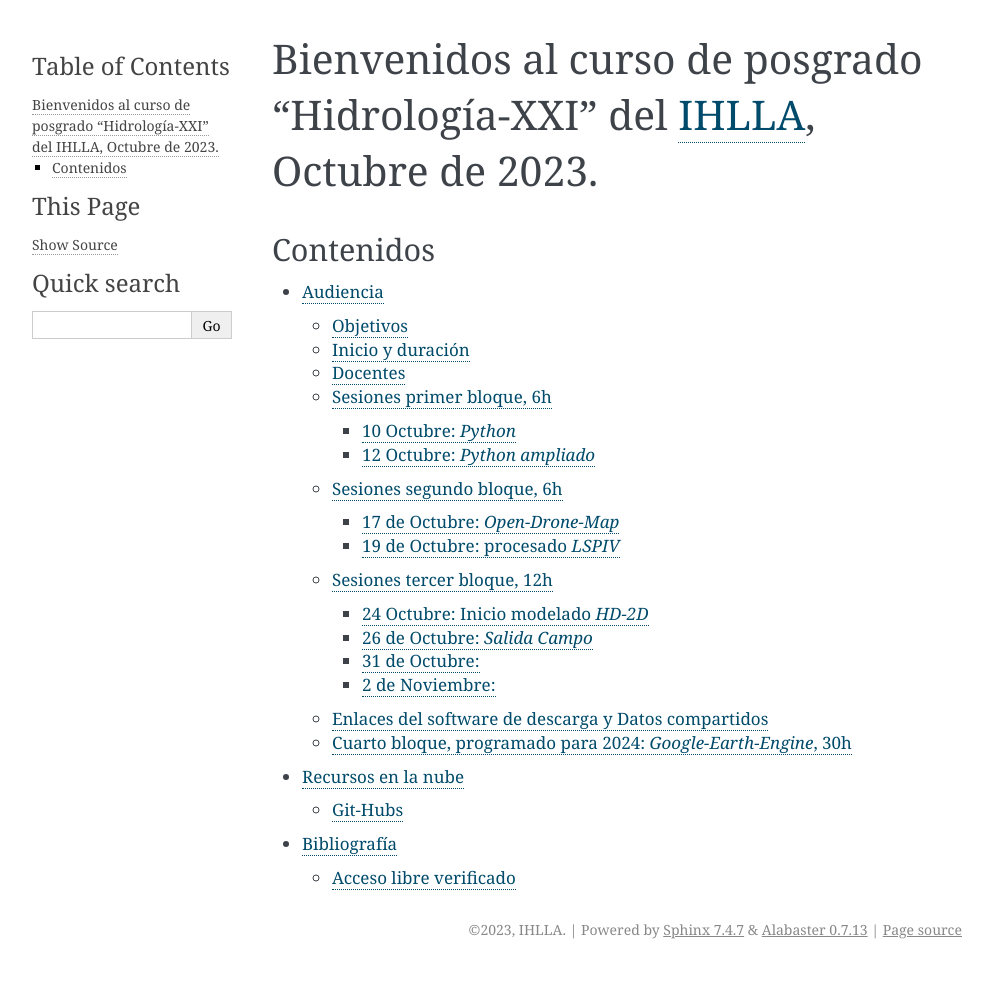
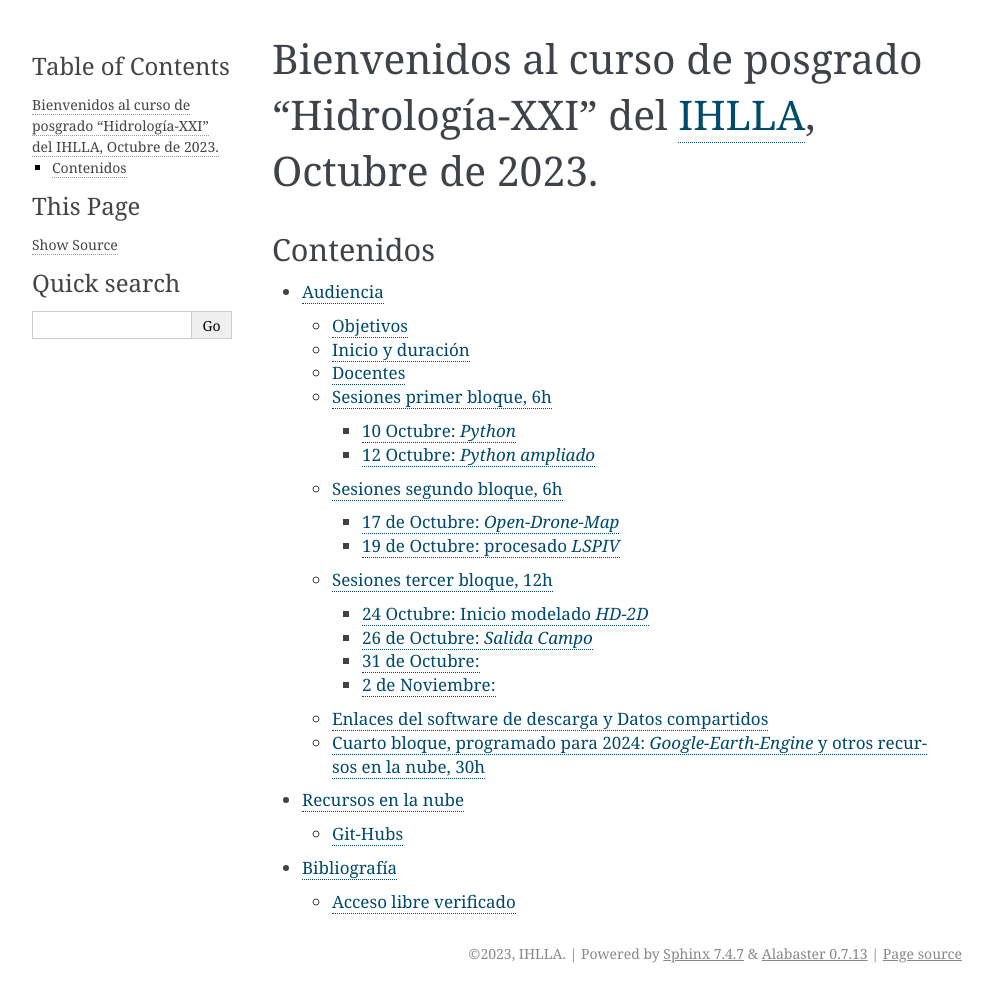
Before and after one commit to ivillamadrid/HidrologiaXXI, a Sphinx documentation site: the page built from docs/source/index.rst, in a window 1280 px wide. Shown: the whole page, without its empty margins (148-1141 px from the left). Built offline with Sphinx 7.4.7, drawn with Linux system fonts in a browser that asks for light colours; pages that are not in the unit, such as notebooks, are missing from menus; before the commit the page ends 969 px from its top, so only the background shows below that.

Commit message:
Update audiencia.rst

```diff
--- a/docs/source/audiencia.rst
+++ b/docs/source/audiencia.rst
@@ -163,8 +163,8 @@ Enlaces del software de descarga y Datos compartidos
 `DATOS compartidos <https://drive.google.com/drive/folders/15ARUpgfTBoDtow_7eJFdGk0IDwPYGC-_?usp=sharing>`_
 
 
-Cuarto bloque, programado para 2024: *Google-Earth-Engine*, 30h
----------------------------------------------------------------
+Cuarto bloque, programado para 2024: *Google-Earth-Engine* y otros recursos en la nube, 30h
+-------------------------------------------------------------------------------------------
 * Introducción a Google-Earth-Engine.
 * Detección de cuerpos de agua con GEE e imágenes satelitales MSI:
  * Bases de datos globales: `JRC`_ y GFDB.
```
